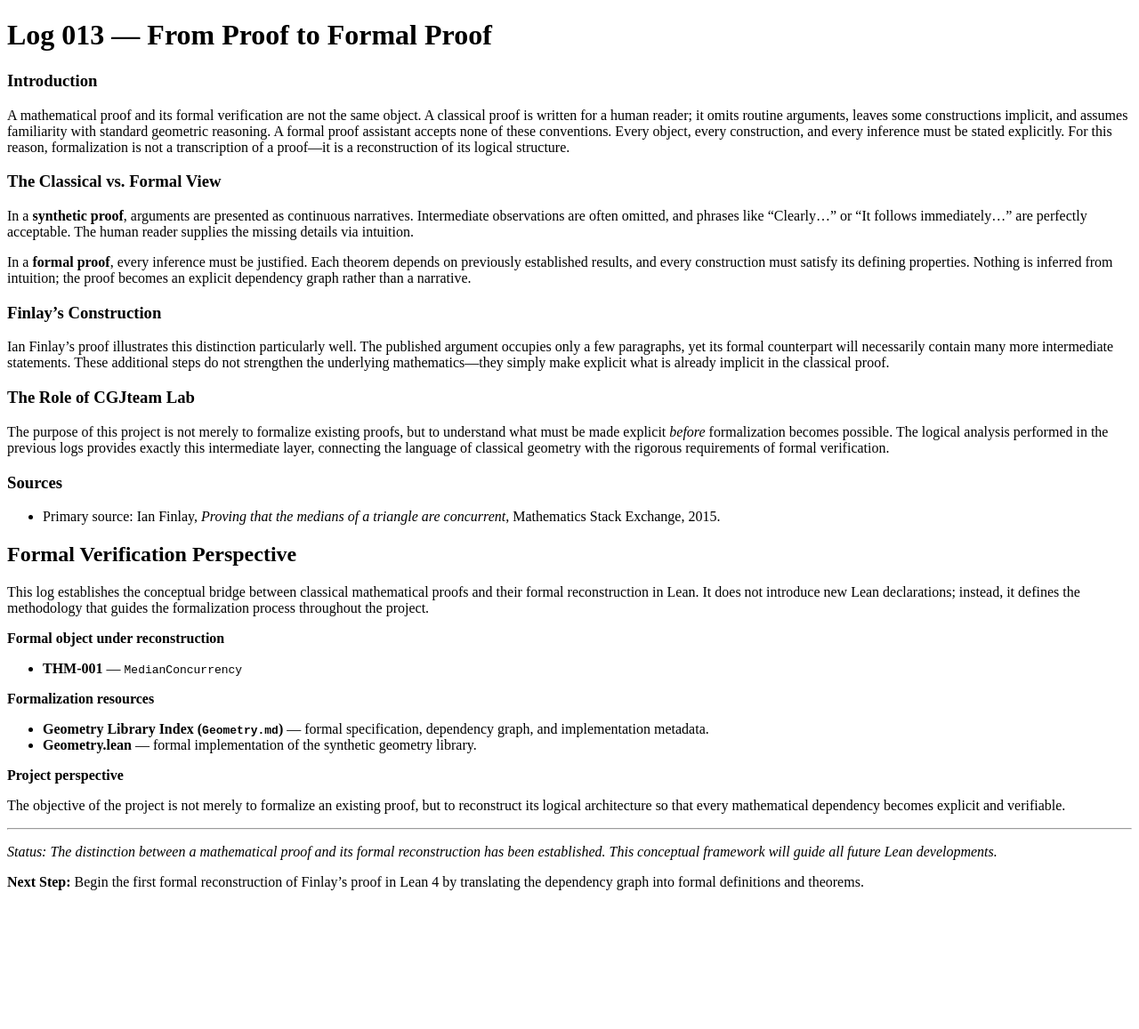
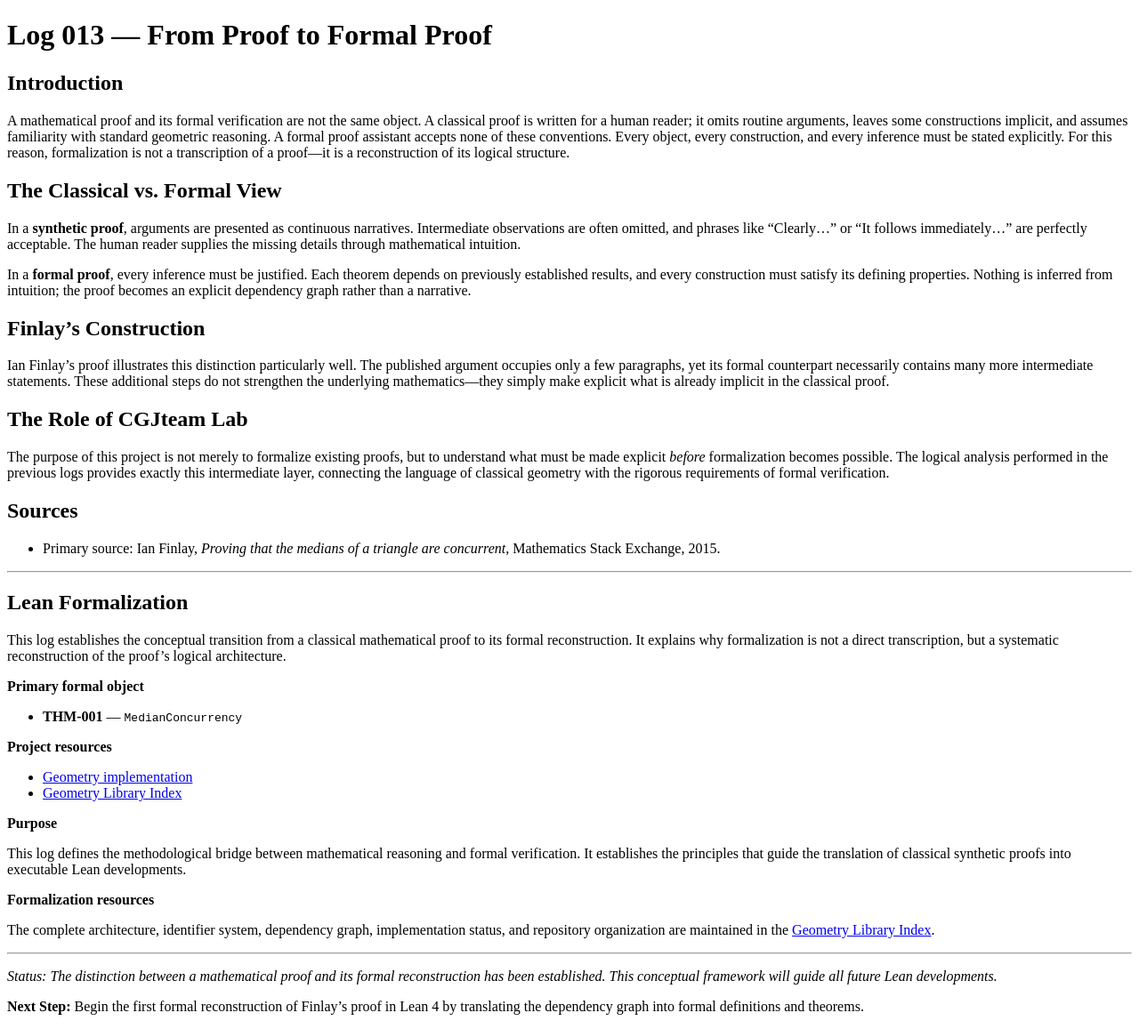
Before and after one commit to cgjteam/cgjteam.github.io, a Jekyll site: the page built from log-013.md, in a window 1280 px wide. Shown: the whole page at 89% size. Built offline with Jekyll 4.4.1, drawn with Linux system fonts in a browser that asks for light colours; comment, search, counter and statistics services are not loaded; our own code applies the rules of GitHub Pages for plain Markdown files; before the commit the page ends 1017 px from its top, so only the background shows below that.

Commit message:
Update log-013.md

```diff
--- a/log-013.md
+++ b/log-013.md
@@ -4,41 +4,53 @@ layout: default
 
 # Log 013 — From Proof to Formal Proof
 
-### Introduction
+## Introduction
+
 A mathematical proof and its formal verification are not the same object. A classical proof is written for a human reader; it omits routine arguments, leaves some constructions implicit, and assumes familiarity with standard geometric reasoning. A formal proof assistant accepts none of these conventions. Every object, every construction, and every inference must be stated explicitly. For this reason, formalization is not a transcription of a proof—it is a reconstruction of its logical structure.
 
-### The Classical vs. Formal View
-In a **synthetic proof**, arguments are presented as continuous narratives. Intermediate observations are often omitted, and phrases like "Clearly..." or "It follows immediately..." are perfectly acceptable. The human reader supplies the missing details via intuition.
+## The Classical vs. Formal View
+
+In a **synthetic proof**, arguments are presented as continuous narratives. Intermediate observations are often omitted, and phrases like "Clearly..." or "It follows immediately..." are perfectly acceptable. The human reader supplies the missing details through mathematical intuition.
 
 In a **formal proof**, every inference must be justified. Each theorem depends on previously established results, and every construction must satisfy its defining properties. Nothing is inferred from intuition; the proof becomes an explicit dependency graph rather than a narrative.
 
-### Finlay's Construction
-Ian Finlay's proof illustrates this distinction particularly well. The published argument occupies only a few paragraphs, yet its formal counterpart will necessarily contain many more intermediate statements. These additional steps do not strengthen the underlying mathematics—they simply make explicit what is already implicit in the classical proof.
+## Finlay's Construction
 
-### The Role of CGJteam Lab
+Ian Finlay's proof illustrates this distinction particularly well. The published argument occupies only a few paragraphs, yet its formal counterpart necessarily contains many more intermediate statements. These additional steps do not strengthen the underlying mathematics—they simply make explicit what is already implicit in the classical proof.
+
+## The Role of CGJteam Lab
+
 The purpose of this project is not merely to formalize existing proofs, but to understand what must be made explicit *before* formalization becomes possible. The logical analysis performed in the previous logs provides exactly this intermediate layer, connecting the language of classical geometry with the rigorous requirements of formal verification.
 
-### Sources
+## Sources
+
 * Primary source: Ian Finlay, *Proving that the medians of a triangle are concurrent*, Mathematics Stack Exchange, 2015.
 
-## Formal Verification Perspective
+---
 
-This log establishes the conceptual bridge between classical mathematical proofs and their formal reconstruction in Lean. It does not introduce new Lean declarations; instead, it defines the methodology that guides the formalization process throughout the project.
+## Lean Formalization
 
-**Formal object under reconstruction**
+This log establishes the conceptual transition from a classical mathematical proof to its formal reconstruction. It explains why formalization is not a direct transcription, but a systematic reconstruction of the proof's logical architecture.
+
+**Primary formal object**
 
 - **THM-001** — `MedianConcurrency`
 
+**Project resources**
+
+- [Geometry implementation](./Geometry_lean.html)
+- [Geometry Library Index](./Geometry.md)
+
+**Purpose**
+
+This log defines the methodological bridge between mathematical reasoning and formal verification. It establishes the principles that guide the translation of classical synthetic proofs into executable Lean developments.
+
 **Formalization resources**
 
-- **Geometry Library Index (`Geometry.md`)** — formal specification, dependency graph, and implementation metadata.
-- **Geometry.lean** — formal implementation of the synthetic geometry library.
-
-**Project perspective**
-
-The objective of the project is not merely to formalize an existing proof, but to reconstruct its logical architecture so that every mathematical dependency becomes explicit and verifiable.
+The complete architecture, identifier system, dependency graph, implementation status, and repository organization are maintained in the [Geometry Library Index](./Geometry.md).
 
 ---
+
 *Status: The distinction between a mathematical proof and its formal reconstruction has been established. This conceptual framework will guide all future Lean developments.*
 
 **Next Step:** Begin the first formal reconstruction of Finlay's proof in Lean 4 by translating the dependency graph into formal definitions and theorems.
```
